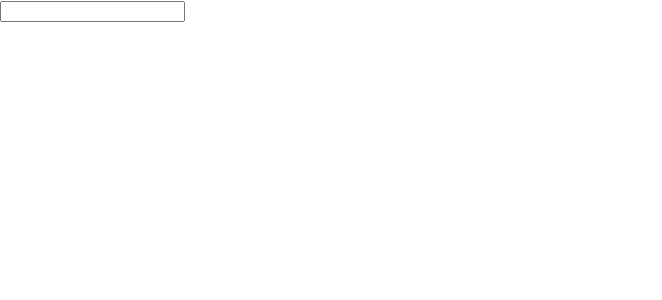
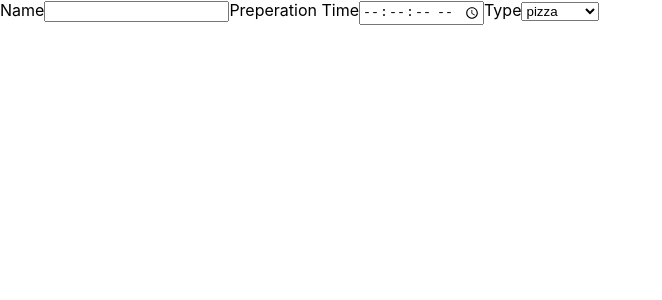
Before and after one commit to jozef-wolf/order-form, a React (Create React App) app: page / in a window 1280 px wide. Shown: the top 300 px of the page, without its empty margins (0-662 px from the left). Built offline with nearby package versions, Linux system fonts and the light colour scheme.

Commit message:
form structure wip

```diff
--- a/src/components/Form.js
+++ b/src/components/Form.js
@@ -4,8 +4,16 @@ const Form = () => {
   return (
     <div>
       <form>
-        <label></label>
-        <input type="text"></input>
+        <label>Name</label>
+        <input type="text" required></input>
+        <label>Preperation Time</label>
+        <input type="time" step="2" required></input>
+        <label>Type</label>
+        <select>
+          <option>pizza</option>
+          <option>soup</option>
+          <option>sandwich</option>
+        </select>
       </form>
     </div>
   );
```
